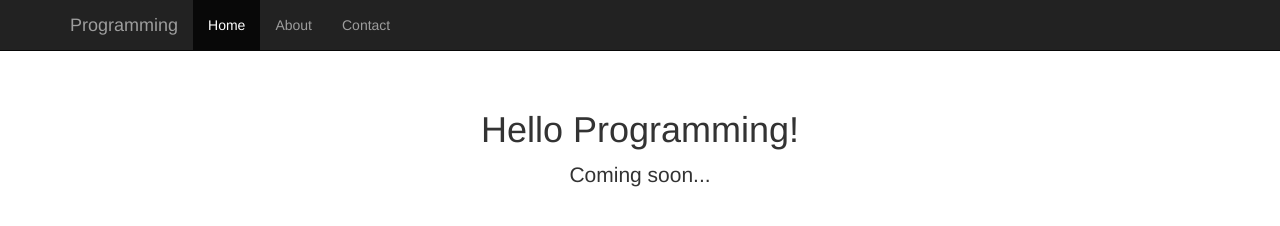
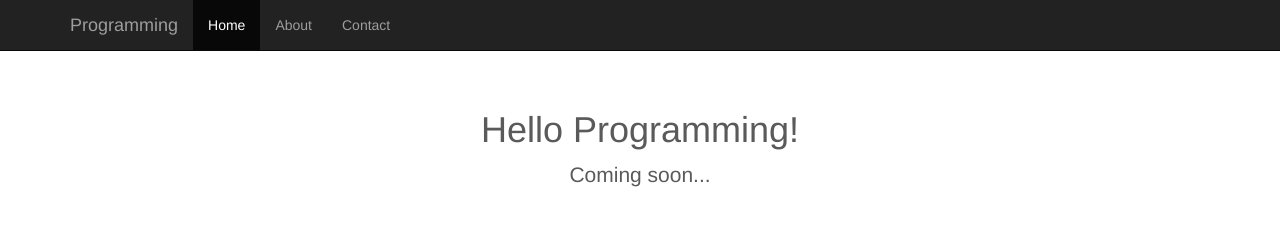
Before and after one commit to leven-cn/52prog-www, a plain HTML site: page index.html in a window 1280 px wide. Drawn offline with nearby package versions, Linux system fonts and the light colour scheme.

Commit message:
Update font color for <body>.

```diff
--- a/skin/52prog-default.css
+++ b/skin/52prog-default.css
@@ -1,5 +1,6 @@
 body {
   padding-top: 50px;
+  color: #5a5a5a;
 }
 
 .skin-52prog {
```
